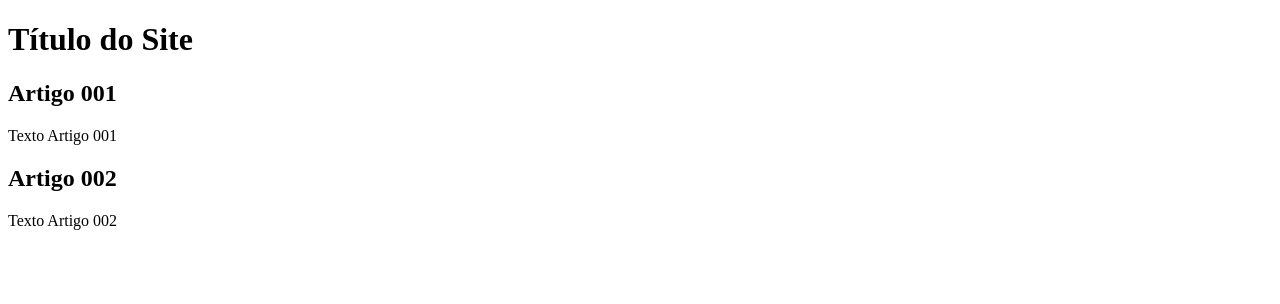
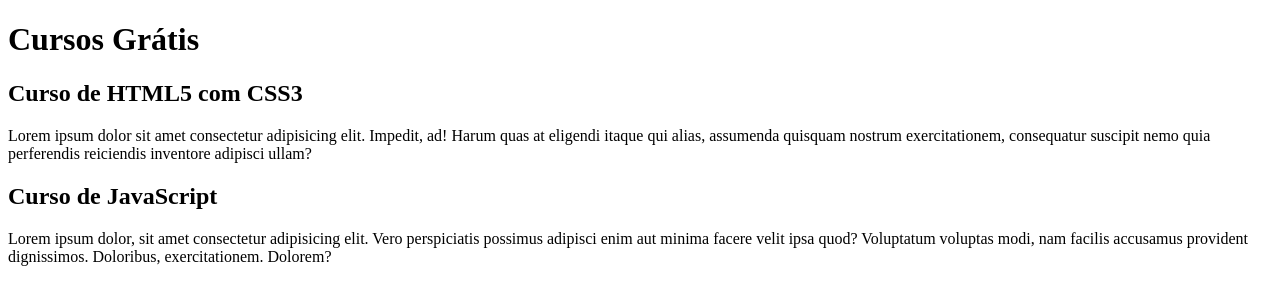
Before and after one commit to eduardoferreirraa/Projeto-Site, a plain HTML site: page index.html in a window 1280 px wide. Drawn offline with Linux system fonts and the light colour scheme.

Commit message:
comecei a escrever o conteúdo

```diff
--- a/index.html
+++ b/index.html
@@ -8,17 +8,16 @@
 <body>
     <main>
         <header>
-            <h1>Título do Site</h1>
+            <h1>Cursos Grátis</h1>
         </header>
 
         <article>
-            <h2>Artigo 001</h2>
-            <p>Texto Artigo 001</p>
-        </article>
+            <h2>Curso de HTML5 com CSS3</h2>
+            <p>Lorem ipsum dolor sit amet consectetur adipisicing elit. Impedit, ad! Harum quas at eligendi itaque qui alias, assumenda quisquam nostrum exercitationem, consequatur suscipit nemo quia perferendis reiciendis inventore adipisci ullam?</p>
 
         <article>
-            <h2>Artigo 002</h2>
-            <p>Texto Artigo 002</p>
+            <h2>Curso de JavaScript</h2>
+            <p>Lorem ipsum dolor, sit amet consectetur adipisicing elit. Vero perspiciatis possimus adipisci enim aut minima facere velit ipsa quod? Voluptatum voluptas modi, nam facilis accusamus provident dignissimos. Doloribus, exercitationem. Dolorem?</p>
         </article>
 
     </main>
```
